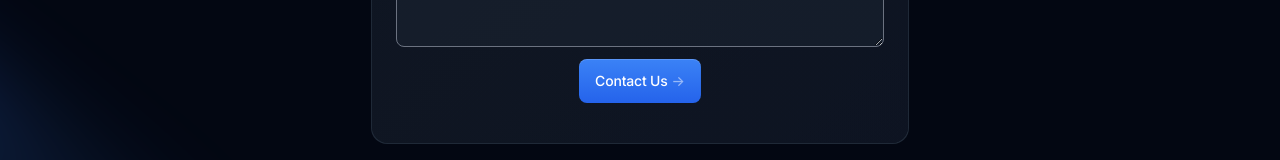
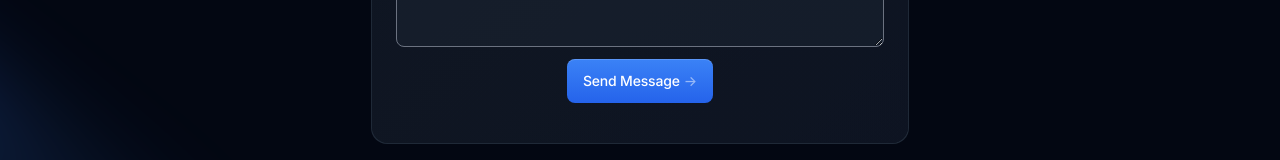
Before and after one commit to Ridvan-bot/pohlmanprotean.se, a Next.js app in the folder pohlmanprotean.se/: page / in a window 1280 px wide. Shown: the part 4117-4277 px from the top of the page. Built offline with nearby package versions, Linux system fonts and the light colour scheme.

Commit message:
fix APP-0004: fix message box

```diff
--- a/pohlmanprotean.se/components/cta.tsx
+++ b/pohlmanprotean.se/components/cta.tsx
@@ -92,7 +92,7 @@ export default function Cta() {
                     <div className="mb-3 flex gap-4">
   <textarea
     placeholder="Message"
-    className="btn-sm w-full rounded-tl rounded-tr rounded-b-none bg-gray-800/40 px-4 py-6 text-sm font-normal text-indigo-200 placeholder-indigo-200/60 focus:outline-none focus:ring-2 focus:ring-blue-500 z-50 overflow-auto scrollbar-custom"
+    className="btn-sm w-full rounded-tl-2xl rounded-tr-2xl rounded-bl-2xl rounded-br-2xl bg-gray-800/40 px-4 py-6 text-sm font-normal text-indigo-200 placeholder-indigo-200/60 focus:outline-none focus:ring-2 focus:ring-blue-500 z-50 overflow-auto scrollbar-custom"
     rows={4} // Ensure rows is a number
   ></textarea>
 </div>
@@ -106,7 +106,7 @@ export default function Cta() {
       href="https://pohlmanprotean.se/contact"
     >
       <span className="relative inline-flex items-center">
-        Contact Us
+        Send Message
         <span className="ml-1 tracking-normal text-white/50 transition-transform group-hover:translate-x-0.5">
           -&gt;
         </span>
```
